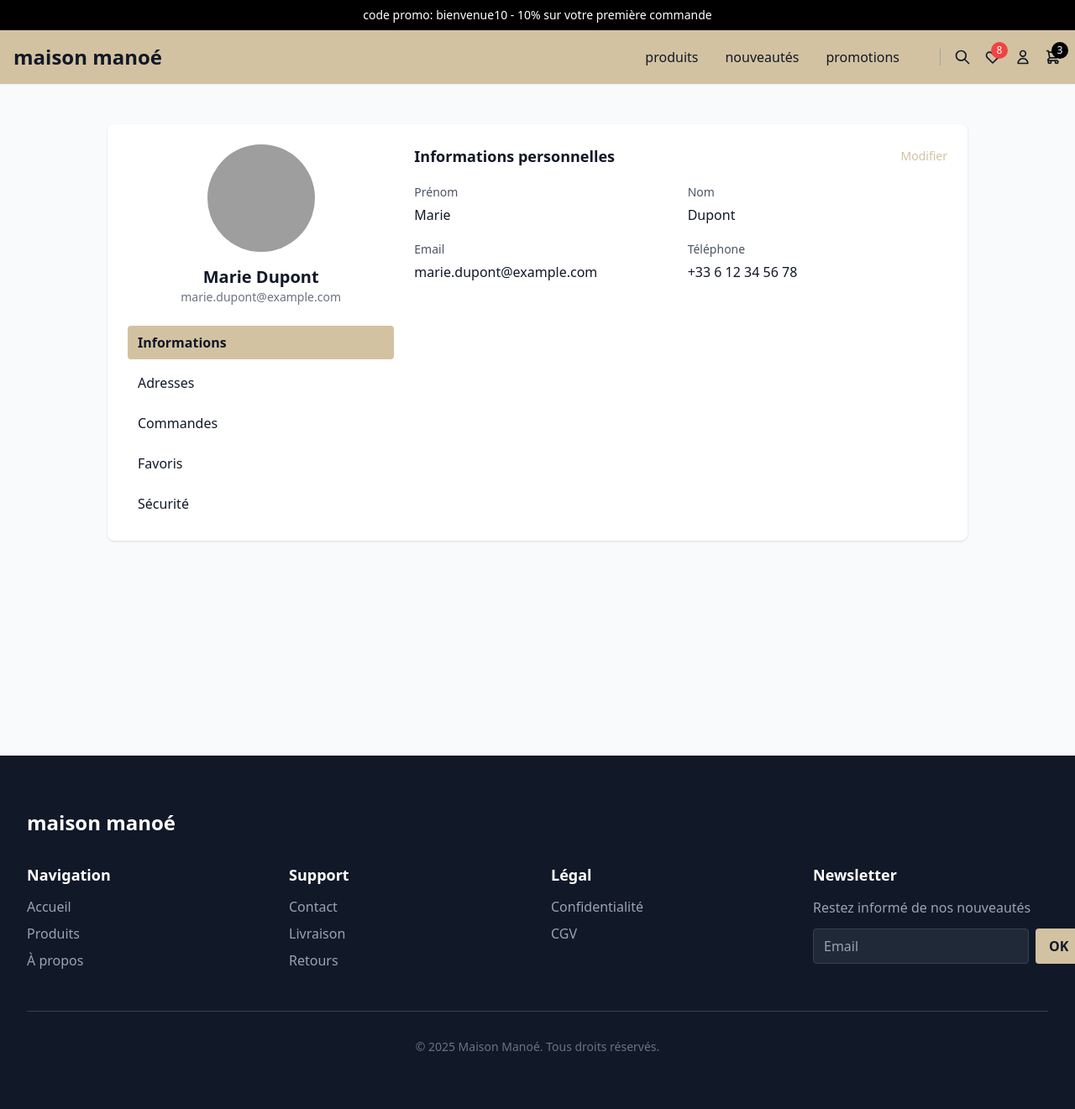
After one commit to joanix2/maisonmanoe, a FastAPI app: page /profile in a window 1280 px wide. The commit adds this page. Shown: the whole page at 84% size. Run offline with FastAPI, Linux system fonts and the light colour scheme; some libraries are stand-ins or nearby versions; grey boxes are pictures that could not be loaded.

Commit message:
add profile

```diff
--- /dev/null
+++ b/templates/profile.html
@@ -0,0 +1,216 @@
+{% extends "base.html" %} {% block title %}Mon profil - Maison Manoé{% endblock %} {% block description %}Espace profil utilisateur — informations personnelles, adresses et commandes.{% endblock %} {%
+block extra_head %}
+<style>
+  .profile-section {
+    display: none;
+  }
+  .profile-section.active {
+    display: block;
+  }
+  .nav-item.active {
+    background-color: #d3c2a1;
+    font-weight: 600;
+  }
+</style>
+{% endblock %} {% block content %}
+<section class="py-12 px-4 md:px-8 lg:px-16 bg-gray-50 min-h-screen">
+  <div class="container mx-auto max-w-5xl">
+    <div class="bg-white rounded-lg shadow p-6">
+      <div class="flex flex-col md:flex-row gap-6">
+        <!-- Sidebar profil -->
+        <aside class="w-full md:w-1/3 flex flex-col items-center text-center md:text-left">
+          <div class="w-32 h-32 rounded-full overflow-hidden bg-gray-100">
+            <!-- avatar placeholder -->
+            <img src="https://picsum.photos/200" alt="Avatar" class="w-full h-full object-cover" />
+          </div>
+          <h2 class="mt-4 text-xl font-semibold">Marie Dupont</h2>
+          <p class="text-sm text-gray-500">marie.dupont@example.com</p>
+
+          <nav class="mt-6 w-full" id="profile-nav">
+            <ul class="space-y-2 text-left">
+              <li><button data-section="informations" class="nav-item active w-full text-left px-3 py-2 rounded hover:bg-gray-100 transition-colors">Informations</button></li>
+              <li><button data-section="adresses" class="nav-item w-full text-left px-3 py-2 rounded hover:bg-gray-100 transition-colors">Adresses</button></li>
+              <li><button data-section="commandes" class="nav-item w-full text-left px-3 py-2 rounded hover:bg-gray-100 transition-colors">Commandes</button></li>
+              <li><button data-section="favoris" class="nav-item w-full text-left px-3 py-2 rounded hover:bg-gray-100 transition-colors">Favoris</button></li>
+              <li><button data-section="securite" class="nav-item w-full text-left px-3 py-2 rounded hover:bg-gray-100 transition-colors">Sécurité</button></li>
+            </ul>
+          </nav>
+        </aside>
+
+        <!-- Contenu principal -->
+        <main class="w-full md:w-2/3" id="profile-content">
+          <!-- Informations -->
+          <section id="informations" class="profile-section active mb-6">
+            <div class="flex items-center justify-between">
+              <h3 class="text-lg font-semibold">Informations personnelles</h3>
+              <a href="#" class="text-sm text-maison-beige hover:underline">Modifier</a>
+            </div>
+            <div class="mt-4 grid grid-cols-1 sm:grid-cols-2 gap-4">
+              <div>
+                <label class="text-sm text-gray-600">Prénom</label>
+                <p class="mt-1 font-medium">Marie</p>
+              </div>
+              <div>
+                <label class="text-sm text-gray-600">Nom</label>
+                <p class="mt-1 font-medium">Dupont</p>
+              </div>
+              <div>
+                <label class="text-sm text-gray-600">Email</label>
+                <p class="mt-1 font-medium">marie.dupont@example.com</p>
+              </div>
+              <div>
+                <label class="text-sm text-gray-600">Téléphone</label>
+                <p class="mt-1 font-medium">+33 6 12 34 56 78</p>
+              </div>
+            </div>
+          </section>
+
+          <!-- Adresses -->
+          <section id="adresses" class="profile-section mb-6">
+            <div class="flex items-center justify-between">
+              <h3 class="text-lg font-semibold">Adresses</h3>
+              <a href="#" class="text-sm text-maison-beige hover:underline">Ajouter une adresse</a>
+            </div>
+            <div class="mt-4 grid grid-cols-1 gap-4">
+              <div class="border rounded p-4">
+                <p class="font-medium">Maison — 12 rue des Fleurs</p>
+                <p class="text-sm text-gray-600">75001 Paris, France</p>
+                <p class="text-sm text-gray-600">+33 6 12 34 56 78</p>
+              </div>
+            </div>
+          </section>
+
+          <!-- Commandes -->
+          <section id="commandes" class="profile-section mb-6">
+            <div class="flex items-center justify-between">
+              <h3 class="text-lg font-semibold">Commandes récentes</h3>
+              <a href="#" class="text-sm text-maison-beige hover:underline">Voir l'historique</a>
+            </div>
+            <div class="mt-4 space-y-4">
+              <div class="border rounded p-4 flex items-center justify-between">
+                <div>
+                  <p class="font-medium">Commande #2025-001</p>
+                  <p class="text-sm text-gray-600">Expédiée le 12/11/2025 — €89.99</p>
+                </div>
+                <a href="#" class="text-sm text-maison-beige hover:underline">Détails</a>
+              </div>
+            </div>
+          </section>
+
+          <!-- Favoris -->
+          <section id="favoris" class="profile-section mb-6">
+            <div class="flex items-center justify-between">
+              <h3 class="text-lg font-semibold">Mes favoris</h3>
+              <a href="/favoris" class="text-sm text-maison-beige hover:underline">Voir tous</a>
+            </div>
+            <div class="mt-4 text-gray-600">
+              <p>8 produits dans votre liste de favoris</p>
+            </div>
+          </section>
+
+          <!-- Sécurité -->
+          <section id="securite" class="profile-section mb-6">
+            <div class="flex items-center justify-between">
+              <h3 class="text-lg font-semibold">Sécurité</h3>
+              <a href="#" class="text-sm text-maison-beige hover:underline">Changer le mot de passe</a>
+            </div>
+            <p class="mt-3 text-sm text-gray-600">Dernière connexion : 02/12/2025</p>
+          </section>
+        </main>
+      </div>
+    </div>
+  </div>
+</section>
+
+<script>
+  // State Machine pour la navigation du profil
+  class ProfileStateMachine {
+    constructor() {
+      this.currentState = "informations";
+      this.states = ["informations", "adresses", "commandes", "favoris", "securite"];
+      this.init();
+    }
+
+    init() {
+      // Récupérer tous les boutons de navigation
+      const navButtons = document.querySelectorAll(".nav-item");
+
+      navButtons.forEach((button) => {
+        button.addEventListener("click", (e) => {
+          const targetSection = e.target.dataset.section;
+          this.transition(targetSection);
+        });
+      });
+    }
+
+    transition(newState) {
+      // Vérifier que le nouvel état est valide
+      if (!this.states.includes(newState)) {
+        console.error(`État invalide: ${newState}`);
+        return;
+      }
+
+      // Si on est déjà dans cet état, ne rien faire
+      if (this.currentState === newState) {
+        return;
+      }
+
+      // Transition: sortir de l'ancien état
+      this.exitState(this.currentState);
+
+      // Mettre à jour l'état actuel
+      this.currentState = newState;
+
+      // Transition: entrer dans le nouvel état
+      this.enterState(newState);
+    }
+
+    exitState(state) {
+      // Retirer la classe active de la section
+      const section = document.getElementById(state);
+      if (section) {
+        section.classList.remove("active");
+      }
+
+      // Retirer la classe active du bouton de navigation
+      const navButton = document.querySelector(`[data-section="${state}"]`);
+      if (navButton) {
+        navButton.classList.remove("active");
+      }
+    }
+
+    enterState(state) {
+      // Ajouter la classe active à la section
+      const section = document.getElementById(state);
+      if (section) {
+        section.classList.add("active");
+      }
+
+      // Ajouter la classe active au bouton de navigation
+      const navButton = document.querySelector(`[data-section="${state}"]`);
+      if (navButton) {
+        navButton.classList.add("active");
+      }
+
+      // Optionnel: sauvegarder l'état dans l'URL sans scroll
+      history.replaceState(null, "", `#${state}`);
+    }
+
+    // Méthode pour obtenir l'état actuel
+    getState() {
+      return this.currentState;
+    }
+  }
+
+  // Initialiser la state machine au chargement de la page
+  document.addEventListener("DOMContentLoaded", () => {
+    const profileSM = new ProfileStateMachine();
+
+    // Si un hash est présent dans l'URL, naviguer vers cette section
+    const hash = window.location.hash.slice(1);
+    if (hash && profileSM.states.includes(hash)) {
+      profileSM.transition(hash);
+    }
+  });
+</script>
+{% endblock %}
```
Also changed, not shown: templates/index.html (+23 -13 lines).
